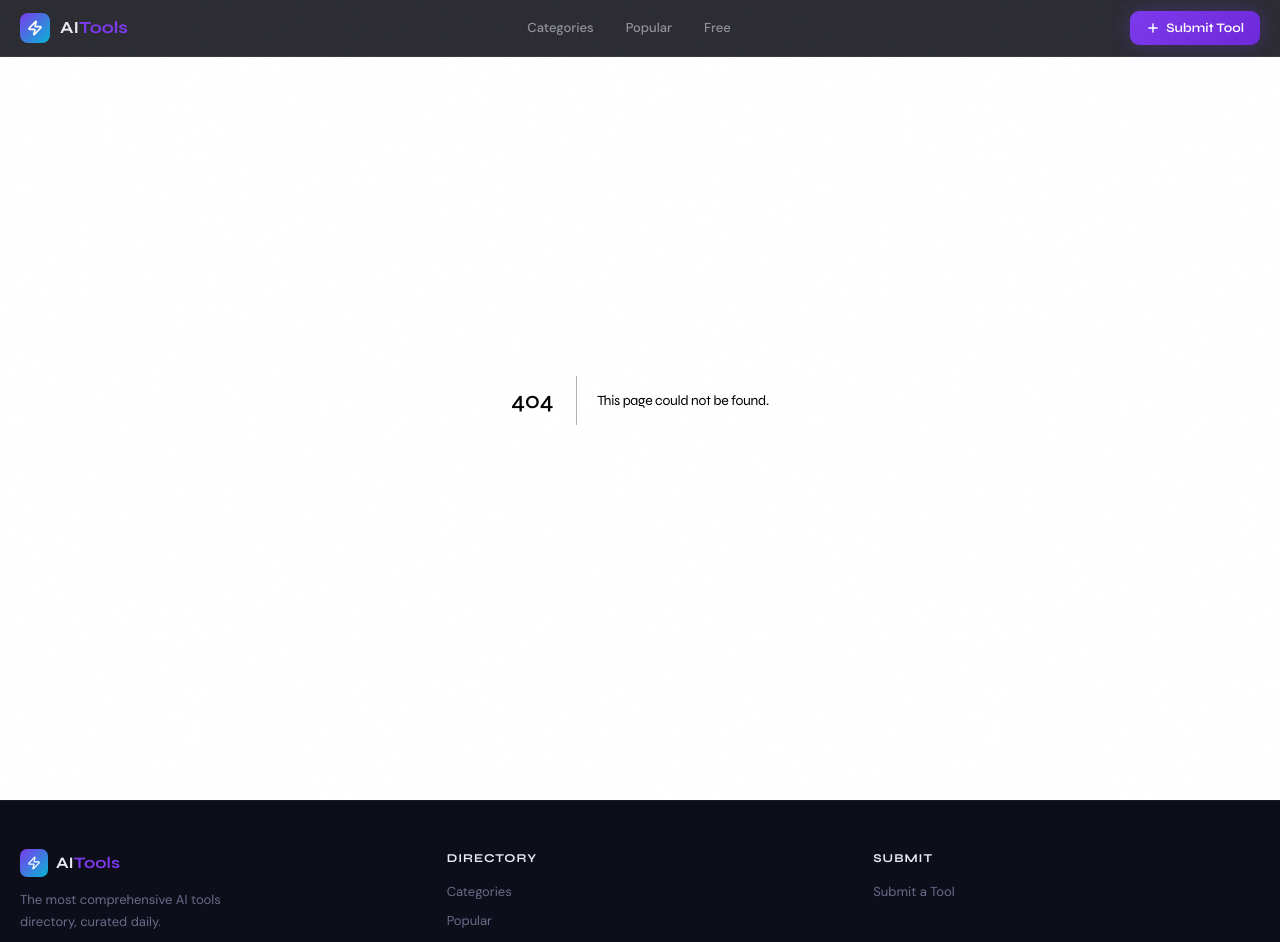
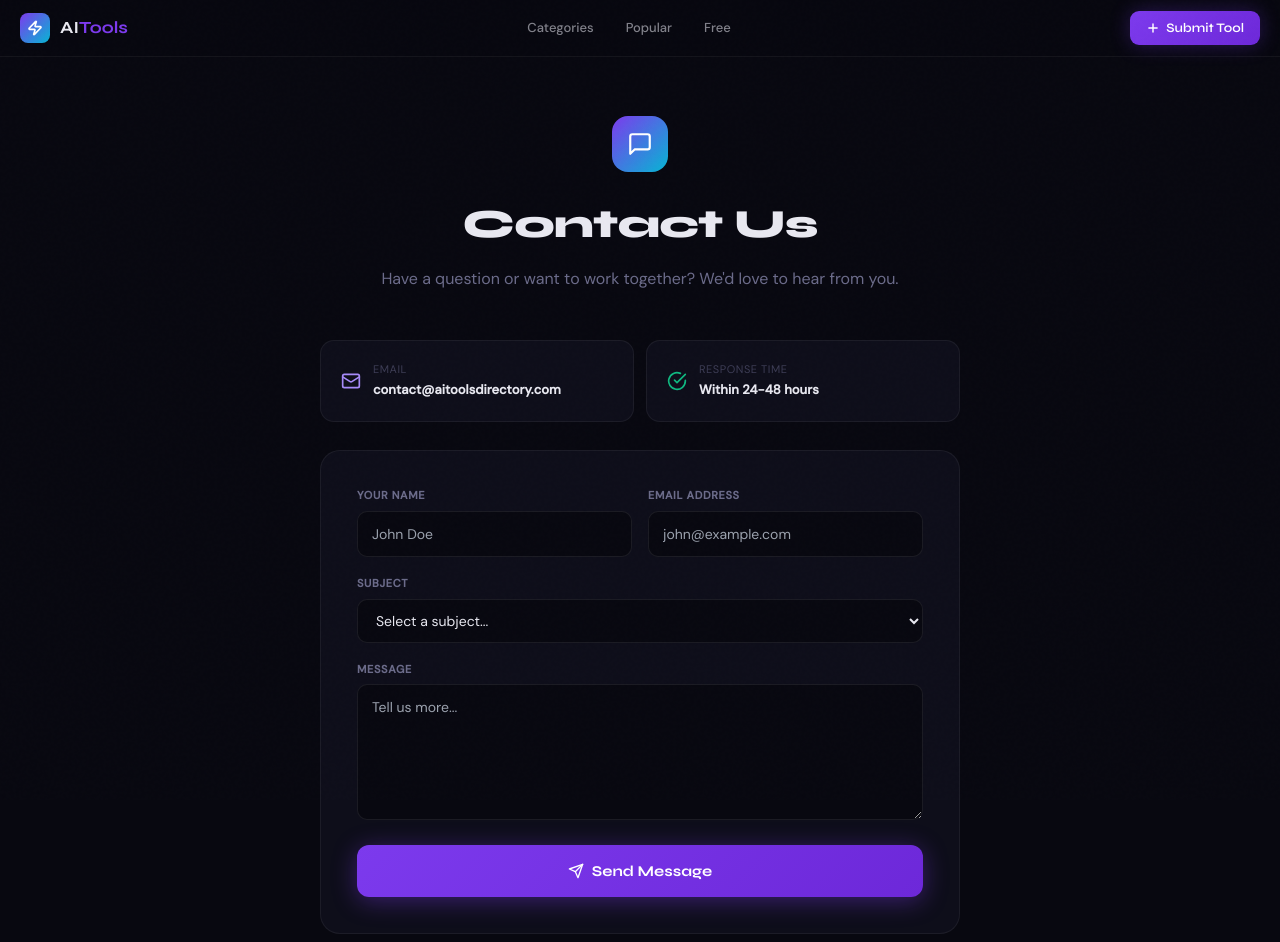
Before and after one commit to hflfb009sj/AITools, a Next.js app: page /contact in a window 1280 px wide. Before the commit this address had no page. Shown: the top 942 px of the page. Built offline with nearby package versions, Linux system fonts and the light colour scheme.

Commit message:
Create page.tsx

```diff
--- /dev/null
+++ b/src/app/contact/page.tsx
@@ -0,0 +1,108 @@
+"use client";
+import { useState } from "react";
+import { Send, Mail, CheckCircle, MessageSquare } from "lucide-react";
+
+export default function ContactPage() {
+  const [status, setStatus] = useState<"idle"|"loading"|"success">("idle");
+  const [form, setForm] = useState({ name: '', email: '', subject: '', message: '' });
+
+  const handleSubmit = async (e: React.FormEvent) => {
+    e.preventDefault();
+    setStatus("loading");
+    await new Promise(r => setTimeout(r, 1500));
+    setStatus("success");
+  };
+
+  if (status === "success") return (
+    <div style={{ minHeight: '100vh', paddingTop: 56, background: 'var(--bg)', display: 'flex', alignItems: 'center', justifyContent: 'center' }}>
+      <div style={{ textAlign: 'center' }}>
+        <CheckCircle size={64} color="#10b981" style={{ margin: '0 auto 16px' }} />
+        <h2 style={{ fontFamily: 'Syne, sans-serif', fontSize: 28, fontWeight: 700, marginBottom: 8 }}>Message Sent!</h2>
+        <p style={{ color: 'var(--text-muted)' }}>We'll get back to you within 24-48 hours.</p>
+      </div>
+    </div>
+  );
+
+  return (
+    <div style={{ minHeight: '100vh', paddingTop: 56, background: 'var(--bg)' }}>
+      <div style={{ maxWidth: 680, margin: '0 auto', padding: '60px 20px 80px' }}>
+        <div style={{ textAlign: 'center', marginBottom: 48 }}>
+          <div style={{ width: 56, height: 56, borderRadius: 16, background: 'linear-gradient(135deg, #7c3aed, #06b6d4)', display: 'flex', alignItems: 'center', justifyContent: 'center', margin: '0 auto 20px' }}>
+            <MessageSquare size={26} color="white" />
+          </div>
+          <h1 style={{ fontFamily: 'Syne, sans-serif', fontSize: 40, fontWeight: 800, marginBottom: 10 }}>Contact Us</h1>
+          <p style={{ color: 'var(--text-muted)', fontSize: 16 }}>Have a question or want to work together? We'd love to hear from you.</p>
+        </div>
+
+        <div style={{ display: 'grid', gridTemplateColumns: '1fr 1fr', gap: 12, marginBottom: 28 }}>
+          <div style={{ background: 'var(--bg2)', border: '1px solid rgba(255,255,255,0.06)', borderRadius: 14, padding: 20, display: 'flex', alignItems: 'center', gap: 12 }}>
+            <Mail size={20} color="#a78bfa" />
+            <div>
+              <p style={{ fontSize: 11, color: 'var(--text-dim)', marginBottom: 2, textTransform: 'uppercase', letterSpacing: '0.05em' }}>Email</p>
+              <p style={{ fontSize: 13, fontWeight: 600 }}>contact@aitoolsdirectory.com</p>
+            </div>
+          </div>
+          <div style={{ background: 'var(--bg2)', border: '1px solid rgba(255,255,255,0.06)', borderRadius: 14, padding: 20, display: 'flex', alignItems: 'center', gap: 12 }}>
+            <CheckCircle size={20} color="#10b981" />
+            <div>
+              <p style={{ fontSize: 11, color: 'var(--text-dim)', marginBottom: 2, textTransform: 'uppercase', letterSpacing: '0.05em' }}>Response Time</p>
+              <p style={{ fontSize: 13, fontWeight: 600 }}>Within 24-48 hours</p>
+            </div>
+          </div>
+        </div>
+
+        <div style={{ background: 'var(--bg2)', border: '1px solid rgba(255,255,255,0.06)', borderRadius: 20, padding: 36 }}>
+          <form onSubmit={handleSubmit} style={{ display: 'flex', flexDirection: 'column', gap: 18 }}>
+            <div style={{ display: 'grid', gridTemplateColumns: '1fr 1fr', gap: 16 }}>
+              {[
+                { name: 'name', label: 'Your Name', placeholder: 'John Doe', type: 'text' },
+                { name: 'email', label: 'Email Address', placeholder: 'john@example.com', type: 'email' },
+              ].map(({ name, label, placeholder, type }) => (
+                <div key={name}>
+                  <label style={{ display: 'block', fontSize: 11, color: 'var(--text-muted)', marginBottom: 6, fontWeight: 700, textTransform: 'uppercase', letterSpacing: '0.06em' }}>{label}</label>
+                  <input type={type} required placeholder={placeholder}
+                    value={form[name as keyof typeof form]}
+                    onChange={e => setForm(p => ({ ...p, [name]: e.target.value }))}
+                    style={{ width: '100%', padding: '11px 14px', background: 'var(--bg)', border: '1px solid rgba(255,255,255,0.08)', borderRadius: 10, color: 'var(--text)', fontSize: 14, outline: 'none' }} />
+                </div>
+              ))}
+            </div>
+
+            <div>
+              <label style={{ display: 'block', fontSize: 11, color: 'var(--text-muted)', marginBottom: 6, fontWeight: 700, textTransform: 'uppercase', letterSpacing: '0.06em' }}>Subject</label>
+              <select value={form.subject} onChange={e => setForm(p => ({ ...p, subject: e.target.value }))} required
+                style={{ width: '100%', padding: '11px 14px', background: 'var(--bg)', border: '1px solid rgba(255,255,255,0.08)', borderRadius: 10, color: 'var(--text)', fontSize: 14, outline: 'none' }}>
+                <option value="">Select a subject...</option>
+                <option value="general">General Inquiry</option>
+                <option value="tool-submission">Tool Submission</option>
+                <option value="advertising">Advertising / Sponsorship</option>
+                <option value="affiliate">Affiliate Partnership</option>
+                <option value="bug">Report a Bug</option>
+                <option value="other">Other</option>
+              </select>
+            </div>
+
+            <div>
+              <label style={{ display: 'block', fontSize: 11, color: 'var(--text-muted)', marginBottom: 6, fontWeight: 700, textTransform: 'uppercase', letterSpacing: '0.06em' }}>Message</label>
+              <textarea required rows={5} placeholder="Tell us more..."
+                value={form.message}
+                onChange={e => setForm(p => ({ ...p, message: e.target.value }))}
+                style={{ width: '100%', padding: '11px 14px', background: 'var(--bg)', border: '1px solid rgba(255,255,255,0.08)', borderRadius: 10, color: 'var(--text)', fontSize: 14, outline: 'none', resize: 'vertical' }} />
+            </div>
+
+            <button type="submit" disabled={status === 'loading'} style={{
+              display: 'flex', alignItems: 'center', justifyContent: 'center', gap: 8,
+              padding: '14px', background: 'linear-gradient(135deg, #7c3aed, #6d28d9)',
+              borderRadius: 12, color: 'white', fontFamily: 'Syne, sans-serif',
+              fontWeight: 700, fontSize: 15, border: 'none', cursor: 'pointer',
+              boxShadow: '0 4px 24px rgba(124,58,237,0.4)',
+              opacity: status === 'loading' ? 0.7 : 1,
+            }}>
+              {status === 'loading' ? 'Sending...' : <><Send size={16} /> Send Message</>}
+            </button>
+          </form>
+        </div>
+      </div>
+    </div>
+  );
+}
```
